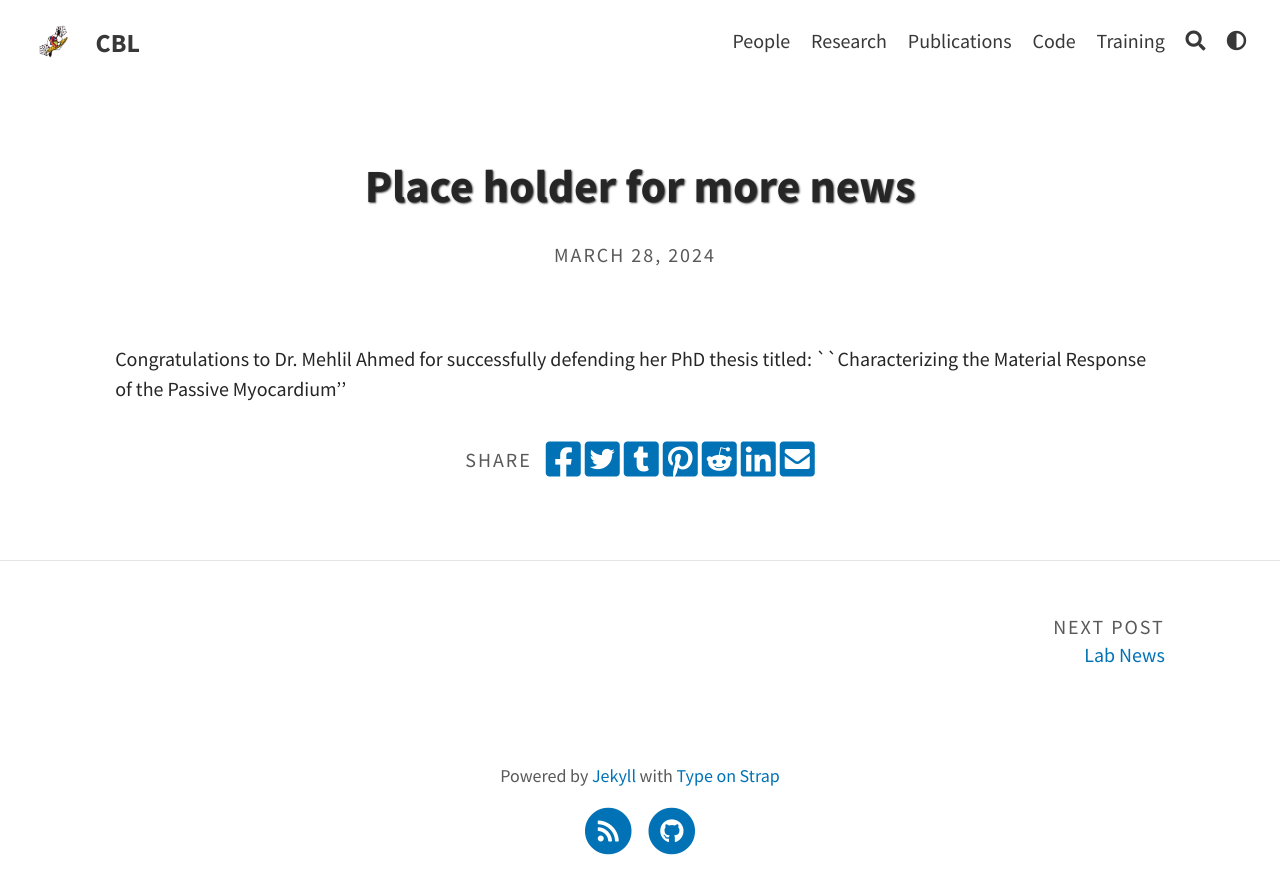
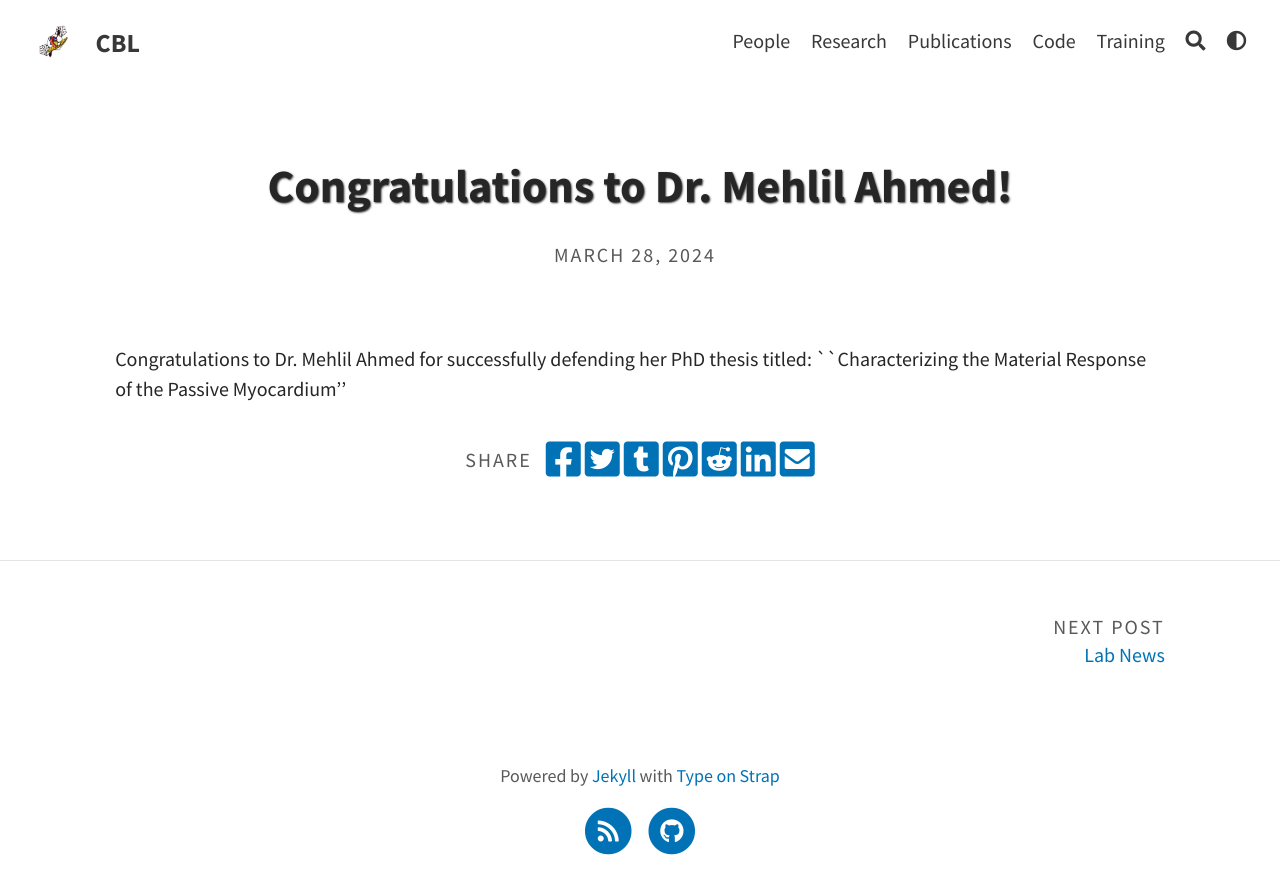
Before and after one commit to CBL-UCF/CBL-UCF.github.io, a Jekyll site: the page built from _posts/2024-03-28-dark-mode.md, in a window 1280 px wide. Shown: the top 894 px of the page. Built offline with Jekyll 4.4.1, drawn with Linux system fonts in a browser that asks for light colours; a script that is not in the unit is left out.

Commit message:
Update 2024-03-28-dark-mode.md

```diff
--- a/_posts/2024-03-28-dark-mode.md
+++ b/_posts/2024-03-28-dark-mode.md
@@ -1,6 +1,6 @@
 ---
 layout: post
-title: Place holder for more news
+title: Congratulations to Dr. Mehlil Ahmed!
 ---
 
 Congratulations to Dr. Mehlil Ahmed for successfully defending her PhD thesis titled: ``Characterizing the Material Response of the Passive Myocardium''
```
